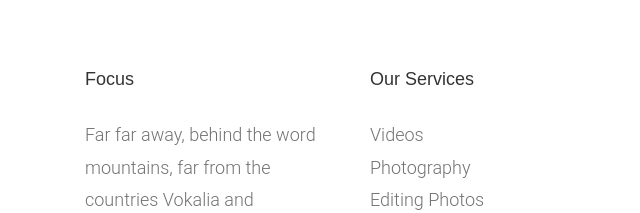
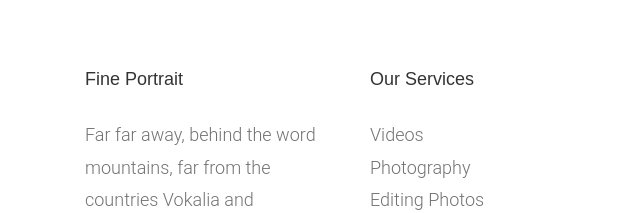
Before and after one commit to Tejasvi2/fineportrait, a plain HTML site: page focus/about.html in a window 1280 px wide. Shown: the part 2020-2233 px from the top of the page, 0-640 px from the left. Drawn offline with nearby package versions, Linux system fonts and the light colour scheme; files whose address does not match are found by name.

Commit message:
footer changes

```diff
--- a/focus/about.html
+++ b/focus/about.html
@@ -180,7 +180,7 @@
 				<div class="container">
 					<div class="row">
 						<div class="col-md-3">
-							<h3 class="section-title">Focus</h3>
+							<h3 class="section-title">Fine Portrait</h3>
 							<p>Far far away, behind the word mountains, far from the countries Vokalia and Consonantia, there live the blind texts. Separated they live in Bookmarksgrove right at the coast of the Semantics.</p>
 						</div>
 
```
Also changed, not shown: focus/gallery.html (+1 -1 lines), focus/services.html (+1 -1 lines).
